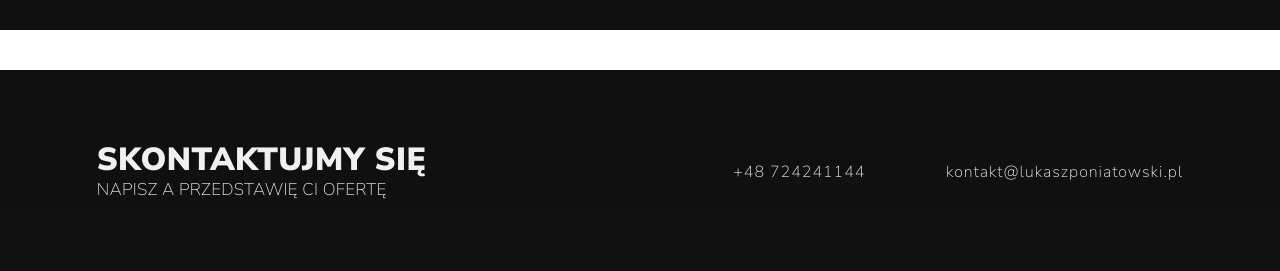
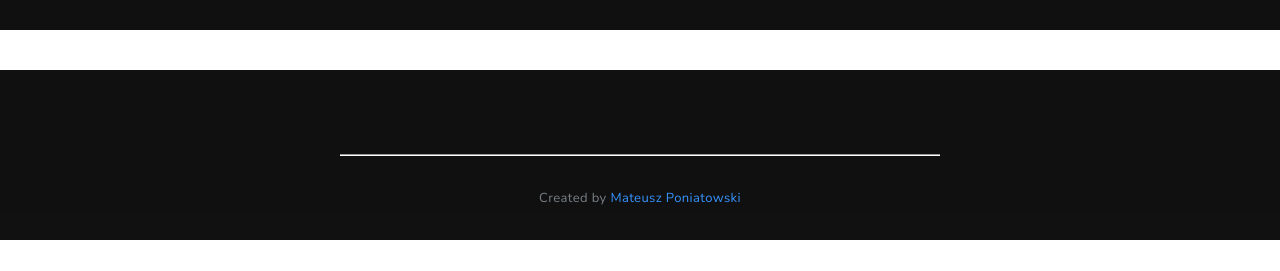
Before and after one commit to mattponiat/lukaszponiatowski-portfolio, a Next.js app: page / in a window 1280 px wide. Shown: the part 1567-1838 px from the top of the page. After the commit the page ends 1807 px from the top, so only its background shows below. Built offline with nearby package versions, Linux system fonts and the light colour scheme.

Commit message:
Refactor old Footer

```diff
--- a/components/Footer/Footer.tsx
+++ b/components/Footer/Footer.tsx
@@ -1,59 +1,70 @@
+import Link from "next/link";
 //Styled-components
 import styled from "styled-components";
 
 const Footer = () => {
   return (
     <Wrapper>
-      <TextWrapper>
-        <StyledTopText>SKONTAKTUJMY SIĘ</StyledTopText>
-        <StyledBottomText>NAPISZ A PRZEDSTAWIĘ CI OFERTĘ</StyledBottomText>
-      </TextWrapper>
-      <ContactInfoWrapper>
-        <span>+48 724241144</span>
-        <span>kontakt@lukaszponiatowski.pl</span>
-      </ContactInfoWrapper>
+      <StyledDivider />
+      <StyledSpan>
+        Created by{" "}
+        <Link href="https://github.com/mattponiat" passHref>
+          <StyledA target="_blank">Mateusz Poniatowski</StyledA>
+        </Link>
+      </StyledSpan>
     </Wrapper>
   );
 };
 
-const Wrapper = styled.section`
+const Wrapper = styled.footer`
+  position: relative;
   display: flex;
+  flex-direction: column;
   align-items: center;
-  justify-content: space-evenly;
-  gap: 230px;
-  min-height: 204px;
+  justify-content: center;
+  min-height: 170px;
+  max-height: 170px;
   max-width: 100%;
-  padding: 0 20px;
+  padding: 0 30px;
   background-color: ${({ theme }) => theme.colors.secondaryBg};
   color: ${({ theme }) => theme.colors.text.homeHeading};
 `;
 
-const TextWrapper = styled.div`
-  display: flex;
-  flex-direction: column;
-  max-width: 416px;
+const StyledDivider = styled.div`
+  position: absolute;
+  width: 100%;
+  max-width: 600px;
+  border-top: 0.5px groove ${({ theme }) => theme.colors.lightGrey};
+  border-bottom: 0.5px groove ${({ theme }) => theme.colors.mainBg};
+
+  @media screen and (max-width: 630px) {
+    max-width: 450px;
+  }
+
+  @media screen and (max-width: 486px) {
+    max-width: 300px;
+  }
+
+  @media screen and (max-width: 330px) {
+    max-width: 220px;
+  }
 `;
 
-const StyledTopText = styled.span`
-  font-size: ${({ theme }) => theme.font.size.xxlarge};
-  font-weight: 900;
-  line-height: 35px;
-  letter-spacing: 0.5px;
+const StyledSpan = styled.span`
+  font-size: ${({ theme }) => theme.font.size.xsmall};
+  color: #787f85;
+  margin: auto 0 32px;
+  letter-spacing: 0.4px;
 `;
 
-const StyledBottomText = styled.span`
-  font-size: ${({ theme }) => theme.font.size.medium};
-  font-weight: 200;
-  letter-spacing: 0.3px;
-`;
+const StyledA = styled.a`
+  color: #3694ff;
+  text-decoration: none;
+  transition: 0.2s color;
 
-const ContactInfoWrapper = styled.div`
-  display: flex;
-  justify-content: space-between;
-  max-width: 450px;
-  width: 100%;
-  font-weight: 100;
-  letter-spacing: 1px;
+  :hover {
+    color: #3694ffa2;
+  }
 `;
 
 export { Footer };
```
